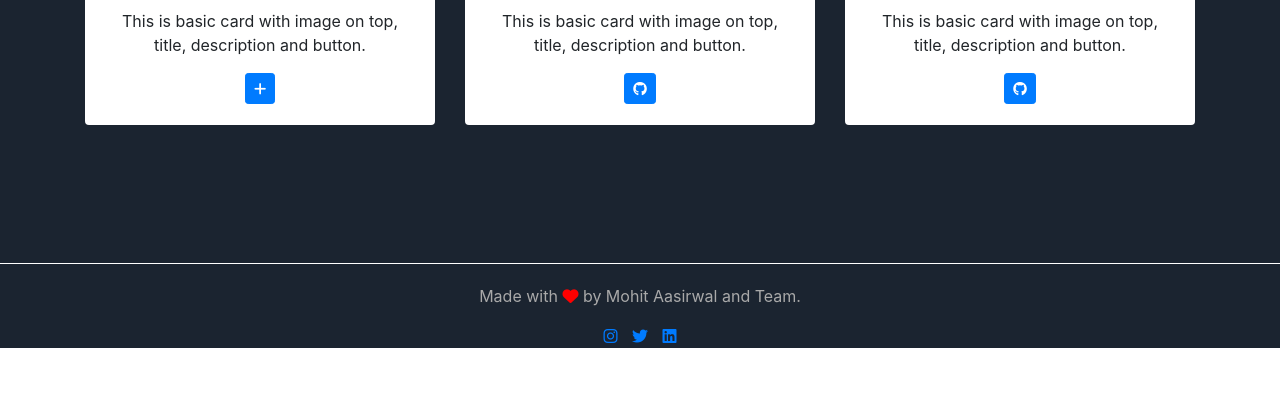
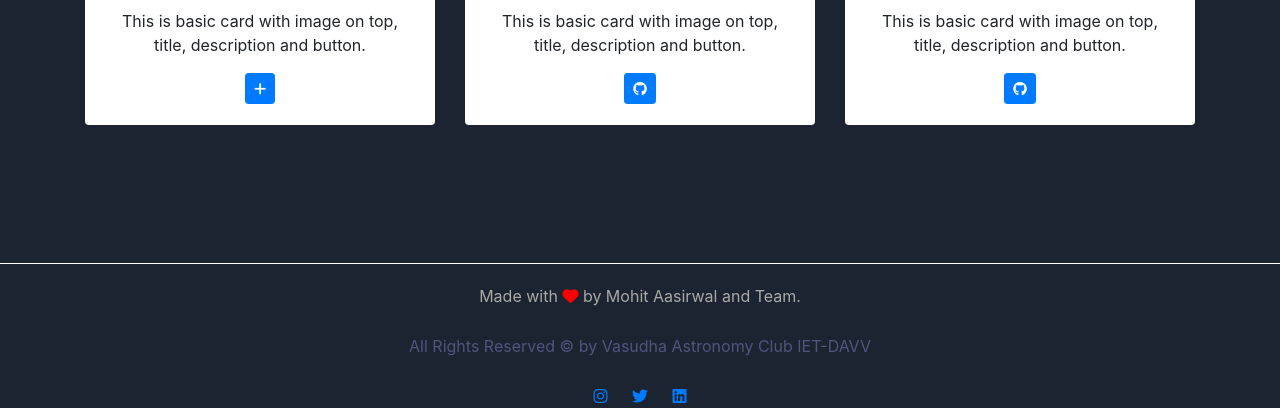
Before and after one commit to Mohit-Aasirwal/Vasudha-Astronomy-Club, a plain HTML site: page index.html in a window 1280 px wide. Shown: the part 1145-1553 px from the top of the page. Before the commit the page ends 1493 px from the top, so only its background shows below. Drawn offline with nearby package versions, Linux system fonts and the light colour scheme; a web font is replaced by a local one.

Commit message:
commit from atom

```diff
--- a/css/styles.css
+++ b/css/styles.css
@@ -73,7 +73,9 @@ section .section-title {
     -o-transform: rotateY(180deg);
     transform: rotateY(180deg);
 }
-
+.card{
+  background-color: #816797;
+}
 .mainflip {
     -webkit-transition: 1s;
     -webkit-transform-style: preserve-3d;
--- a/index.html
+++ b/index.html
@@ -403,9 +403,10 @@
   <section class="footer" style="padding: 0;">
     <div class="footer-div" style="text-align: center">
       <p style="color: darkgrey; padding: 20px 0 0;">Made with <i class="fa-solid fa-heart" style="color: red;"></i> by Mohit Aasirwal and Team.</p>
-      <a href="" style="padding: 0 5px 0;"><i class="fa-brands fa-instagram"></i></a>
-      <a href="" style="padding: 0 5px 0;"><i class="fa-brands fa-twitter"></i></a>
-      <a href="" style="padding: 0 5px 0;"><i class="fa-brands fa-linkedin"></i></a>
+     <p style="color:#51557E; padding: 10px 0 10px;">All Rights Reserved © by Vasudha Astronomy Club IET-DAVV</p>
+           <a href="" style="padding: 0 10px 0;"><i class="fa-brands fa-instagram"></i></a>
+      <a href="" style="padding: 0 10px 0;"><i class="fa-brands fa-twitter"></i></a>
+      <a href="" style="padding: 0 10px 0;"><i class="fa-brands fa-linkedin"></i></a>
     </div>
 
   </section>
```
Also changed, not shown: README.md.
